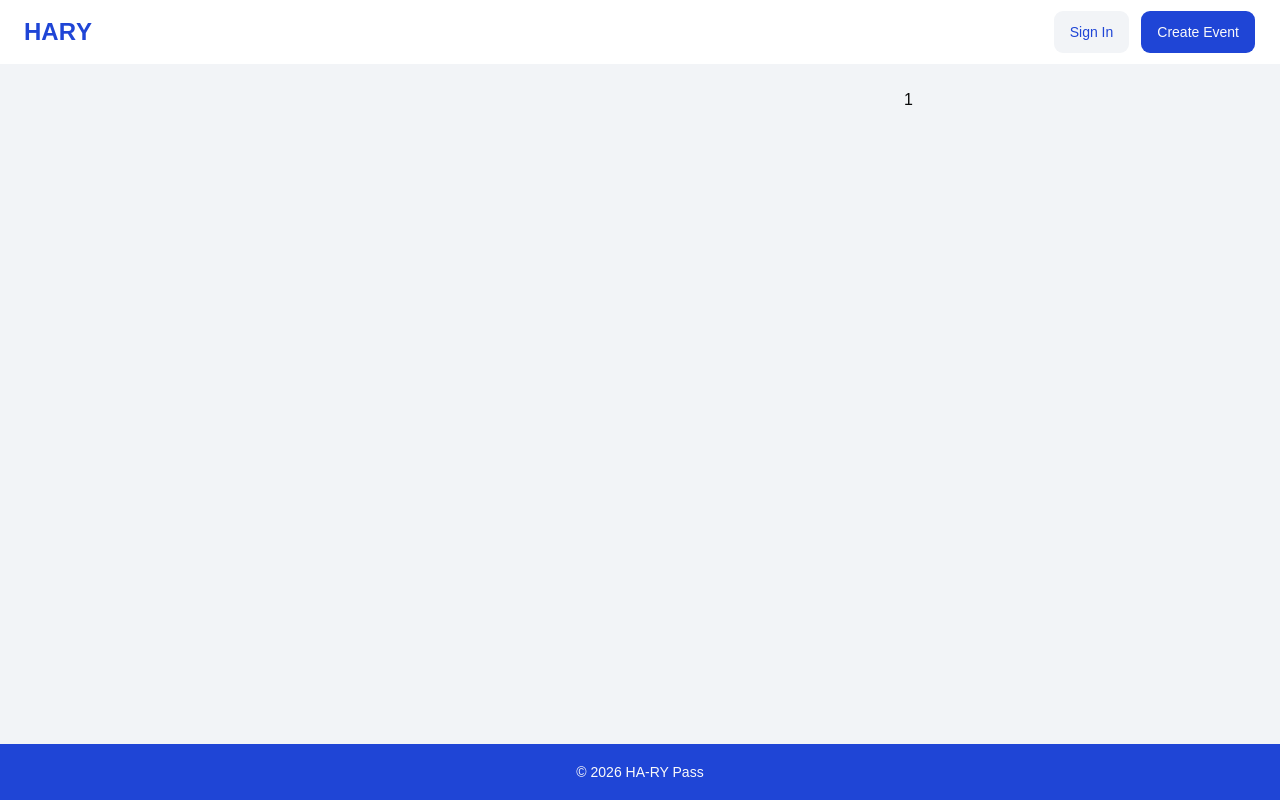
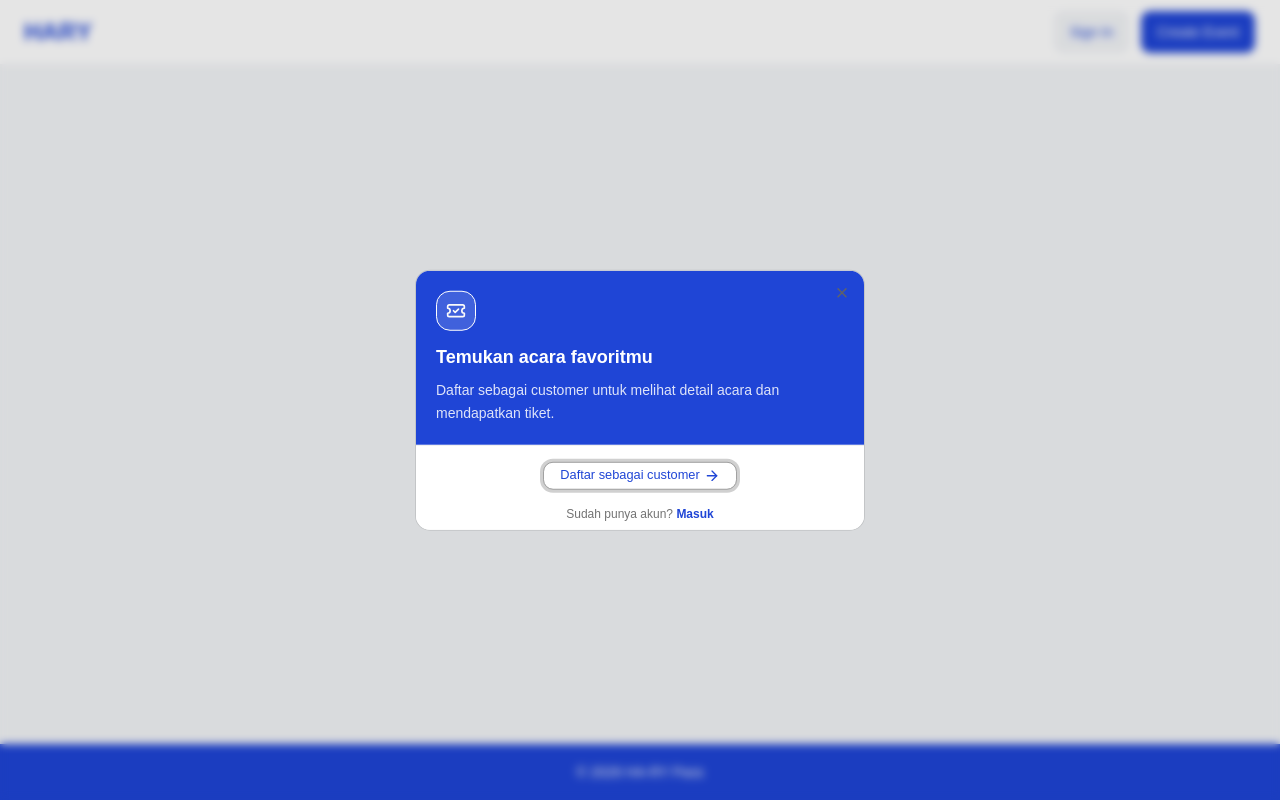
Before and after one commit to ryanmya/HA-RY-Frontend, a React (Vite) app: page /events-details/1 in a window 1280 px wide. Built offline with nearby package versions, Linux system fonts and the light colour scheme; no server answers.

Commit message:
Customers must create an account to attend events - Customers

```diff
--- /dev/null
+++ b/src/components/customer-access-dialog.tsx
@@ -0,0 +1,75 @@
+import { buttonVariants } from "@/components/ui/button";
+import {
+  Dialog,
+  DialogContent,
+  DialogDescription,
+  DialogFooter,
+  DialogHeader,
+  DialogTitle,
+} from "@/components/ui/dialog";
+import { cn } from "@/lib/utils";
+import { ArrowRight, LockKeyhole, TicketCheck } from "lucide-react";
+import { NavLink } from "react-router";
+
+type CustomerAccessDialogProps = {
+  open: boolean;
+  onOpenChange: (open: boolean) => void;
+  isLoggedIn: boolean;
+};
+
+export default function CustomerAccessDialog({
+  open,
+  onOpenChange,
+  isLoggedIn,
+}: CustomerAccessDialogProps) {
+  return (
+    <Dialog open={open} onOpenChange={onOpenChange}>
+      <DialogContent className="gap-0 overflow-hidden border-white bg-white p-0 sm:max-w-md">
+        <div className="bg-primary px-5 py-5 text-primary-foreground">
+          <div className="mb-3 flex size-10 items-center justify-center rounded-xl border border-white bg-white/15">
+            {isLoggedIn ? (
+              <LockKeyhole className="size-5" aria-hidden="true" />
+            ) : (
+              <TicketCheck className="size-5" aria-hidden="true" />
+            )}
+          </div>
+          <DialogHeader className="gap-2 text-left">
+            <DialogTitle className="text-lg font-bold text-white">
+              {isLoggedIn
+                ? "Khusus akun customer"
+                : "Temukan acara favoritmu"}
+            </DialogTitle>
+            <DialogDescription className="text-sm leading-relaxed text-white/85">
+              {isLoggedIn
+                ? "Detail acara dan pembelian tiket hanya tersedia untuk akun customer."
+                : "Daftar sebagai customer untuk melihat detail acara dan mendapatkan tiket."}
+            </DialogDescription>
+          </DialogHeader>
+        </div>
+        {!isLoggedIn && (
+          <DialogFooter className="flex-col items-center gap-2 bg-white p-4 sm:flex-col sm:justify-center">
+            <NavLink
+              to="/register"
+              className={cn(
+                buttonVariants({ variant: "outline", size: "sm" }),
+                "w-fit justify-center rounded-lg border-primary bg-white px-4 text-primary hover:bg-primary-subtle",
+              )}
+            >
+              Daftar sebagai customer
+              <ArrowRight className="size-4" aria-hidden="true" />
+            </NavLink>
+            <p className="py-2 text-center text-xs text-muted-foreground">
+              Sudah punya akun?{" "}
+              <NavLink
+                to="/login"
+                className="font-semibold text-primary underline-offset-4 hover:underline"
+              >
+                Masuk
+              </NavLink>
+            </p>
+          </DialogFooter>
+        )}
+      </DialogContent>
+    </Dialog>
+  );
+}
--- a/src/pages/HomePage.tsx
+++ b/src/pages/HomePage.tsx
@@ -1,4 +1,5 @@
 import CardImage from "@/components/card-image";
+import CustomerAccessDialog from "@/components/customer-access-dialog";
 import { TextField } from "@/components/text-field";
 import { Badge } from "@/components/ui/badge";
 import { Button } from "@/components/ui/button";
@@ -7,6 +8,7 @@ import { Label } from "@/components/ui/label";
 import { useInfiniteList } from "@/hooks/useInfiniteList";
 import { getEvents } from "@/lib/events";
 import { formatCurrency } from "@/lib/utils";
+import { useAuthStore } from "@/stores/auth";
 import { Icon } from "@iconify/react";
 import { useMemo, useRef, useState } from "react";
 import { useNavigate } from "react-router";
@@ -31,9 +33,13 @@ const formatDate = (iso: string) =>
 
 export default function HomePage() {
   const navigate = useNavigate();
+  const isLoggedIn = useAuthStore((state) => Boolean(state.accessToken));
+  const userType = useAuthStore((state) => state.user?.userType);
+  const isCustomer = isLoggedIn && userType === "CUSTOMER";
   const listRef = useRef<HTMLDivElement>(null);
   const [draftFilters, setDraftFilters] = useState<EventFilters>(EMPTY_FILTERS);
   const [filters, setFilters] = useState<EventFilters>(EMPTY_FILTERS);
+  const [accessDialogOpen, setAccessDialogOpen] = useState(false);
   const { items: events, loading, error, hasMore, loadMore, sentinelRef } = useInfiniteList(
     (cursor) => getEvents({ limit: 4, cursor }),
   );
@@ -202,7 +208,13 @@ export default function HomePage() {
                     </Badge>
                   )
                 }
-                onClick={() => navigate(`/events-details/${event.id}`)}
+                onClick={() => {
+                  if (isCustomer) {
+                    navigate(`/events-details/${event.id}`);
+                  } else {
+                    setAccessDialogOpen(true);
+                  }
+                }}
               />
             ))}
           </div>
@@ -228,6 +240,11 @@ export default function HomePage() {
           </div>
         )}
       </section>
+      <CustomerAccessDialog
+        open={accessDialogOpen}
+        onOpenChange={setAccessDialogOpen}
+        isLoggedIn={isLoggedIn}
+      />
     </div>
   );
 }
--- a/src/pages/events/EventsDetailsPage.tsx
+++ b/src/pages/events/EventsDetailsPage.tsx
@@ -1,30 +1,168 @@
-import CardImage from "@/components/card-image";
+import CustomerAccessDialog from "@/components/customer-access-dialog";
+import { Badge } from "@/components/ui/badge";
+import { Button } from "@/components/ui/button";
+import { Card, CardContent, CardDescription, CardHeader, CardTitle } from "@/components/ui/card";
 import { getEventById } from "@/lib/events";
-import type { OrganizerEvent } from "@/types";
+import { formatCurrency } from "@/lib/utils";
+import { useAuthStore } from "@/stores/auth";
+import type { OrganizerEvent } from "@/types/event";
+import { ArrowLeft } from "lucide-react";
 import { useEffect, useState } from "react";
-import { useParams } from "react-router";
+import { useLocation, useNavigate, useParams } from "react-router";
+
+const formatDate = (iso: string) =>
+  new Date(iso).toLocaleDateString("id-ID", {
+    day: "numeric",
+    month: "long",
+    year: "numeric",
+  });
 
 export default function EventsDetailsPage() {
   const { id } = useParams<{ id: string }>();
-
-  const [event, setEvent] = useState<OrganizerEvent>();
-  const [loading, setLoading] = useState(true);
+  const navigate = useNavigate();
+  const location = useLocation();
+  const goBack = () => {
+    if (location.key === "default") {
+      navigate("/");
+    } else {
+      navigate(-1);
+    }
+  };
+  const accessToken = useAuthStore((state) => state.accessToken);
+  const userType = useAuthStore((state) => state.user?.userType);
+  const isLoggedIn = Boolean(accessToken);
+  const isCustomer = isLoggedIn && userType === "CUSTOMER";
+  const [result, setResult] = useState<{
+    id: string;
+    event?: OrganizerEvent;
+    error?: string;
+  } | null>(null);
 
   useEffect(() => {
-    if (!id) return;
+    if (!id || !isCustomer) return;
+
+    let active = true;
     getEventById(id)
-      .then(setEvent)
-      .finally(() => setTimeout(() => setLoading(false), 1000));
-  }, [id]);
+      .then((result) => {
+        if (active) setResult({ id, event: result });
+      })
+      .catch(() => {
+        if (active) setResult({ id, error: "Gagal memuat detail acara. Silakan coba lagi." });
+      });
 
-  if(loading) return <div>Memuat .........</div>
+    return () => {
+      active = false;
+    };
+  }, [id, isCustomer]);
+
+  if (!isCustomer) {
+    return (
+      <>
+        <CustomerAccessDialog
+          open
+          onOpenChange={(open) => {
+            if (!open) navigate("/", { replace: true });
+          }}
+          isLoggedIn={isLoggedIn}
+        />
+      </>
+    );
+  }
+
+  const currentResult = id && result?.id === id ? result : null;
+  const event = currentResult?.event;
+  const error = currentResult?.error;
+  const loading = Boolean(id) && isCustomer && !currentResult;
+
+  if (loading) {
+    return <p className="p-8 text-center text-muted-foreground">Memuat detail acara…</p>;
+  }
+
+  if (error || !event) {
+    return (
+      <div className="p-8 text-center">
+        <p className="text-destructive">{error ?? "Acara tidak ditemukan."}</p>
+        <Button className="mt-4" variant="outline" onClick={() => navigate("/")}>
+          Kembali ke acara
+        </Button>
+      </div>
+    );
+  }
+
+  const ticketPrices = event.ticketTypes?.map((ticket) => Number(ticket.price)).filter(Number.isFinite) ?? [];
+  const minPrice = ticketPrices.length ? Math.min(...ticketPrices) : undefined;
+  const maxPrice = ticketPrices.length ? Math.max(...ticketPrices) : undefined;
 
   return (
-    <div className="p-6 grid grid-cols-7">
-      <div className="col-span-5 flex flex-col">
-        {event && Object.values(event).join("-")}
+    <div className="mx-auto grid w-full max-w-6xl gap-8 px-6 py-10 md:grid-cols-[minmax(0,2fr)_minmax(280px,1fr)]">
+      <div className="flex flex-col gap-6">
+        {event.eventPicture ? (
+          <img
+            src={event.eventPicture}
+            alt={`Poster ${event.name}`}
+            className="aspect-video w-full rounded-2xl object-cover"
+          />
+        ) : (
+          <div className="flex aspect-video items-center justify-center rounded-2xl bg-muted text-muted-foreground">
+            Tidak ada gambar acara
+          </div>
+        )}
+        <div className="flex flex-wrap gap-2">
+          <Badge>{event.category}</Badge>
+          {event.isFree && <Badge variant="success">Gratis</Badge>}
+        </div>
+        <h1 className="text-3xl font-bold">{event.name}</h1>
+        <p className="text-muted-foreground">{event.description}</p>
+        <Card>
+          <CardHeader>
+            <CardTitle>Informasi acara</CardTitle>
+          </CardHeader>
+          <CardContent className="flex flex-col gap-3">
+            <CardDescription>Lokasi: {event.location}</CardDescription>
+            <CardDescription>
+              Tanggal: {formatDate(event.startDate)}
+              {event.endDate && event.endDate !== event.startDate
+                ? ` – ${formatDate(event.endDate)}`
+                : ""}
+            </CardDescription>
+            <CardDescription>{event.availableSeats} kursi tersedia</CardDescription>
+          </CardContent>
+        </Card>
       </div>
-      <div className="col-span-2">{id}</div>
+
+      <div className="flex flex-col gap-4">
+        <Card className="h-fit">
+          <CardHeader>
+            <CardTitle>Tiket</CardTitle>
+            <CardDescription>
+              {event.isFree
+                ? "FREE"
+                : minPrice !== undefined && maxPrice !== undefined
+                  ? minPrice === maxPrice
+                    ? formatCurrency(minPrice, "IDR")
+                    : `${formatCurrency(minPrice, "IDR")} - ${formatCurrency(maxPrice, "IDR")}`
+                  : "Harga tiket belum tersedia"}
+            </CardDescription>
+          </CardHeader>
+          <CardContent className="flex flex-col gap-4">
+            {event.ticketTypes?.map((ticket) => (
+              <div key={ticket.id} className="flex justify-between gap-4 text-sm">
+                <span>{ticket.name}</span>
+                <span className="font-semibold">
+                  {event.isFree ? "FREE" : formatCurrency(Number(ticket.price), "IDR")}
+                </span>
+              </div>
+            ))}
+            <Button disabled title="Pembelian tiket belum tersedia.">
+              Pembelian tiket belum tersedia
+            </Button>
+          </CardContent>
+        </Card>
+        <Button className="w-full" variant="outline" onClick={goBack}>
+          <ArrowLeft />
+          Kembali ke halaman sebelumnya
+        </Button>
+      </div>
     </div>
   );
 }
```
